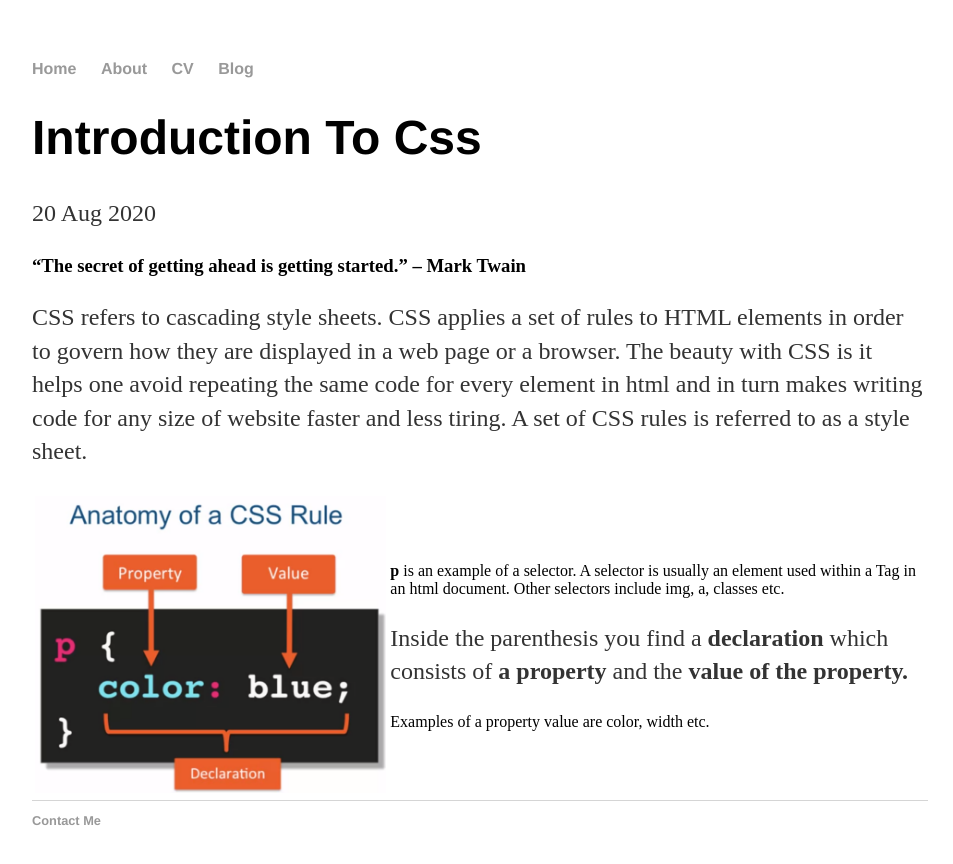
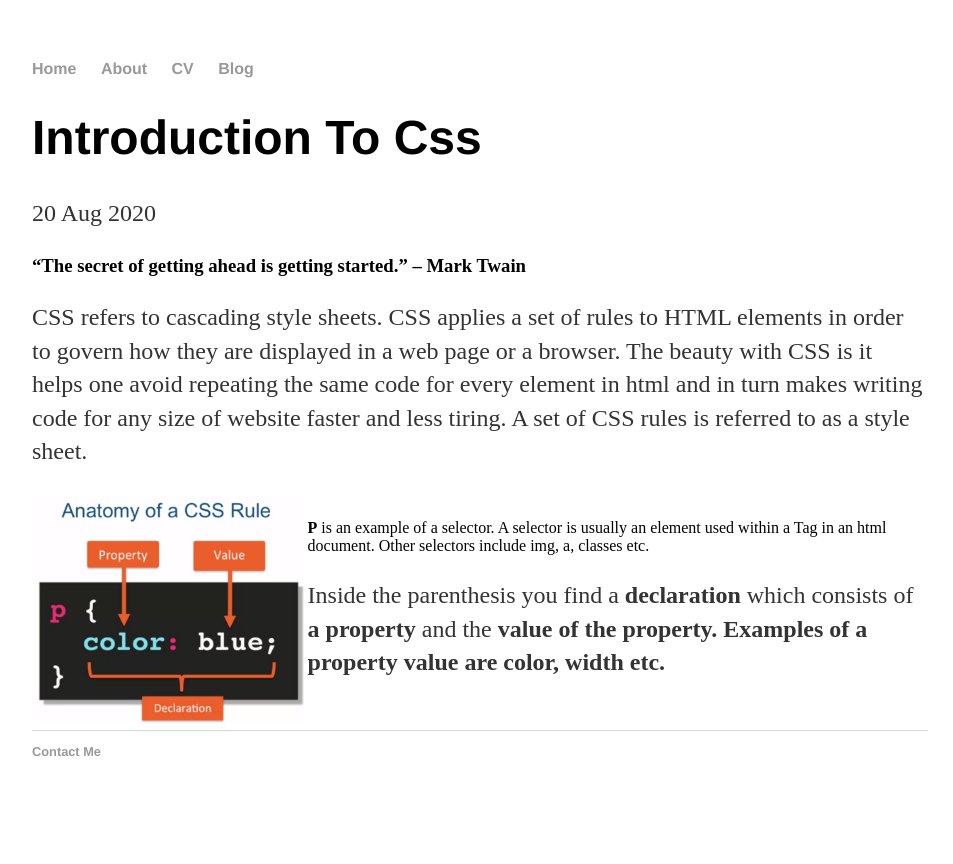
Before and after one commit to aineomugisha/aineomugisha.github.io, a Jekyll site: the page built from _posts/2020-08-20-Introduction-to-CSS.md, in a window 1280 px wide. Shown: the top 864 px of the page, without its empty margins (160-1113 px from the left). Built offline with Jekyll 4.4.1, drawn with Linux system fonts in a browser that asks for light colours.

Commit message:
Update 2020-08-20-Introduction-to-CSS.md

```diff
--- a/_posts/2020-08-20-Introduction-to-CSS.md
+++ b/_posts/2020-08-20-Introduction-to-CSS.md
@@ -6,12 +6,12 @@
 <h3>“The secret of getting ahead is getting started.” – Mark Twain</h3>
 
 CSS refers to cascading style sheets. CSS applies a set of rules to HTML elements in order to govern how they are displayed in a web page or a browser. The beauty with CSS is it helps one avoid repeating the same code for every element in html and in turn makes writing code for any size of website faster and less tiring. A set of CSS rules is referred to as a style sheet.
-<div style="overflow-x:auto;">
+<!--<div style="overflow-x:auto;"> -->
 <table style="width:100%">
   <tr>
     <td><img src="/images/cssruleanatomy.png"></td>
-    <td><b>p</b> is an example of a selector. A selector is usually an element used within a Tag in an html document. Other selectors include img, a, classes etc.<p>Inside the parenthesis you find a <b>declaration </b> which consists of <b>a property</b> and the <b>value of the property.</b></p> Examples of a property value are color, width etc.</td>
+    <td><b>P</b> is an example of a selector. A selector is usually an element used within a Tag in an html document. Other selectors include img, a, classes etc.<p>Inside the parenthesis you find a <b>declaration </b> which consists of <b>a property</b> and the <b>value of the property. Examples of a property value are color, width etc.</b></p></td>
   </tr>
 
 </table>
-</div>
+<!--</div> -->
```
